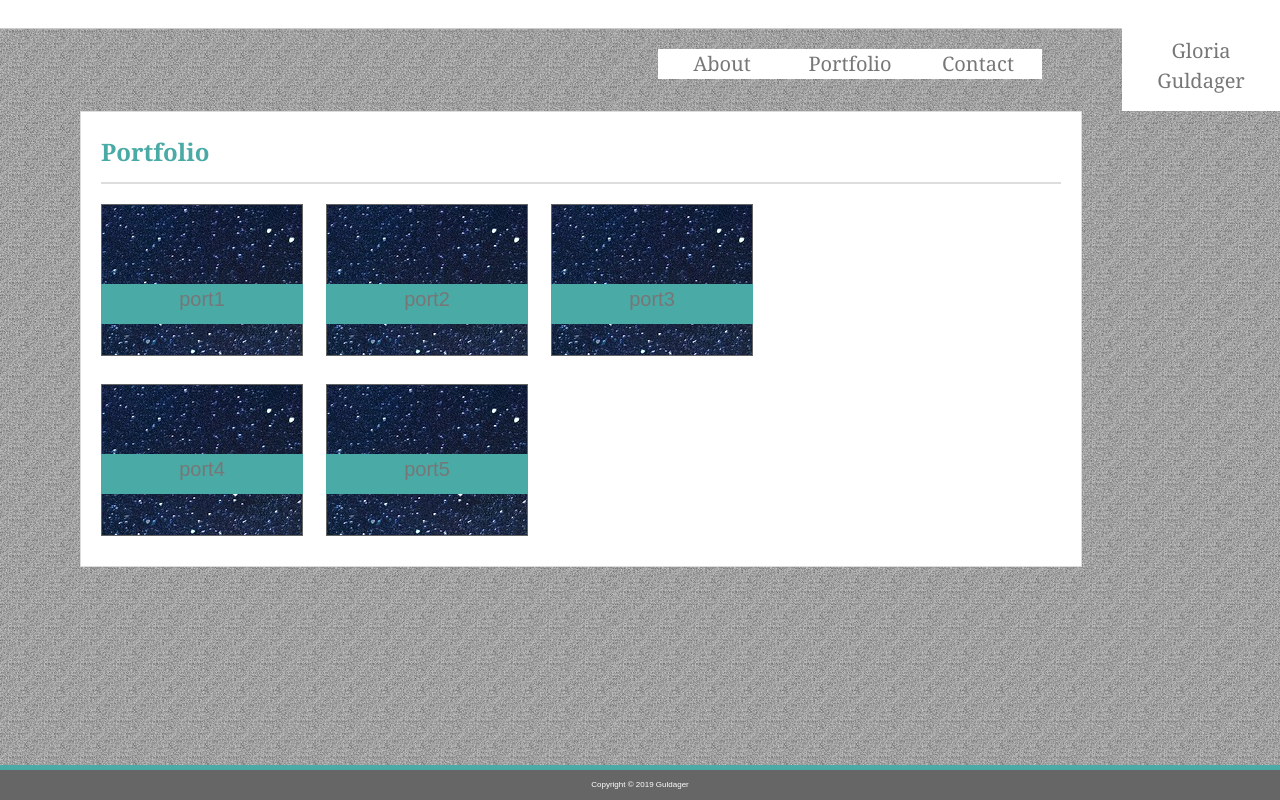
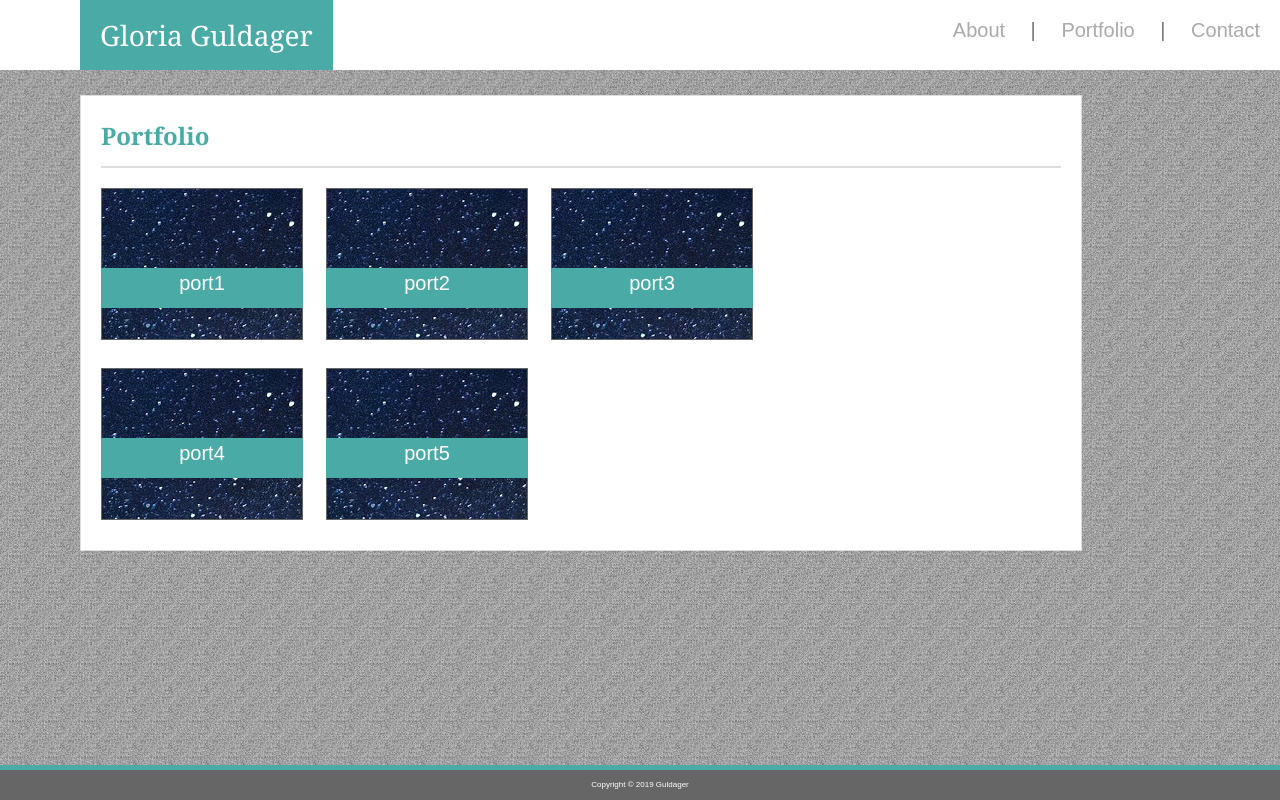
Before and after one commit to GloGuldager/gloguldager.github.io, a plain HTML site: page portfolio.html in a window 1280 px wide. Drawn offline with Linux system fonts and the light colour scheme.

Commit message:
setup portfolio

```diff
--- a/assets/css/style.css
+++ b/assets/css/style.css
@@ -7,79 +7,46 @@ body {
   color: #777777;
   }
 
-header {
-  padding-top: 28px;
-  border-bottom: 1px solid #cccccc;
-  background-color: #ffffff;
-  margin-bottom: 20px;
+nav {
+    float: right;
+    margin: 0;
+    overflow: hidden;
+    text-align: center;
 }
 
-/* .nav-box {
-  width: 960px;
-  margin-top: -81px;
-  margin-left: 6.25%;
-  margin-right: 6.25%;
-  background-color: #ffffff;
-  float: left;
-}  */
+nav ul{
+    margin: 0;
+    padding: 0;
+}
+
+nav ul li{
+    display: inline-block;
+    list-style-type: none;
+}
+
+nav > ul > li > a{
+    color: #aaa;
+    display: block;
+    line-height: 2em;
+    padding: 0.5em 1em;
+    text-decoration: none;
+}
 
 .name {
-  /* position: fixed; */
-  font-family: Georgia, 'Times New Roman', Times, serif;
-  font-size: 24px;
-  color: #ffffff;
-  text-align: center;
-  background-color: #4aaaa5;
-  padding: 15px;
-  margin-left: 6.25%;
-  margin-top: -28px;
-  float: left;
+    font-family: Georgia, 'Times New Roman', Times, serif;
+    color: #ffffff;
+    background-color: #4aaaa5;
+    font-size: 28px;
+    padding: 20px;
+    left: 6.25%;
+    float: left;
+    position: relative;
 }
-
-.nav {
-  position: relative;
-  font-size: 20px;
-  font-family: Georgia, 'Times New Roman', Times, serif;
-  color: #777777;
-  text-align: center;
-  background-color: #ffffff;
-  width: 10%;
-  float: right;
+.bg-div {
+    overflow: hidden;
+    background:#ffffff;
+    margin-bottom: 25px;
 }
-
-
-/* .nav-1 {
-  font-size: 20px;
-  font-family: Georgia, 'Times New Roman', Times, serif;
-  color: #777777;
-  text-align: center;
-  background-color: #ffffff;
-  padding: 15px;
-  width: 10%;
-  float: right;
-}
-
-.nav-2 {
-  font-size: 20px;
-  font-family: Georgia, 'Times New Roman', Times, serif;
-  color: #777777;
-  text-align: center;
-  background-color: #ffffff;
-  padding: 15px;
-  width: 10%;
-  float: right;
-}
-
-.nav-3 {
-  font-size: 20px;
-  font-family: Georgia, 'Times New Roman', Times, serif;
-  color: #777777;
-  text-align: center;
-  background-color: #ffffff;
-  padding: 15px;
-  width: 10%;
-  float: right;
-} */
 .container {
   width: 960px;
   margin-left: 6.25%;
@@ -148,6 +115,7 @@ h2 {
   width: 202px;
   height: 40px;
   background-color: #4aaaa5;
+  color: #ffffff;
   margin-top: 100px;
 }
 
--- a/assets/css/styleportfolio.css
+++ /dev/null
@@ -1,210 +0,0 @@
-body {
-  background-image: url("../images/gray-background-1436871274B7v.jpg");
-  background-color: #777777;
-  font-family: Arial, Helvetica, sans-serif;
-  font-size: 20px;
-  line-height: 150%;
-  color: #777777;
-  }
-
-header {
-  padding-top: 60px;
-  border-bottom: 1px solid #cccccc;
-  background-color: #ffffff;
-  margin-bottom: 20px;
-}
-
-.nav-box {
-  width: 960px;
-  margin-top: -81px;
-  margin-left: 6.25%;
-  margin-right: 6.25%;
-  background-color: #ffffff;
-  float: left;
-}
-
-.name {
-  /* position: fixed; */
-  font-family: Georgia, 'Times New Roman', Times, serif;
-  font-size: 24px;
-  color: #ffffff;
-  text-align: center;
-  background-color: #4aaaa5;
-  padding: 15px;
-  width: 20%;
-  float: left;
-}
-
-.nav-1 {
-  font-size: 20px;
-  font-family: Georgia, 'Times New Roman', Times, serif;
-  color: #777777;
-  text-align: center;
-  background-color: #ffffff;
-  padding: 15px;
-  width: 10%;
-  float: right;
-}
-
-.nav-2 {
-  font-size: 20px;
-  font-family: Georgia, 'Times New Roman', Times, serif;
-  color: #777777;
-  text-align: center;
-  background-color: #ffffff;
-  padding: 15px;
-  width: 10%;
-  float: right;
-}
-
-.nav-3 {
-  font-size: 20px;
-  font-family: Georgia, 'Times New Roman', Times, serif;
-  color: #777777;
-  text-align: center;
-  background-color: #ffffff;
-  padding: 15px;
-  width: 10%;
-  float: right;
-}
-.container {
-  position:relative;
-  width: 960px;
-  margin-left: 6.25%;
-  margin-right: 6.25%;
-  padding: 10px;
-  padding-left: 20px;
-  padding-right: 20px;
-  background-color: #ffffff;
-  border: 1px solid #dddddd;
-  float: left;
-}
-
-h2 {
-    color: #4aaaa5;
-    font-family: Georgia, 'Times New Roman', Times, serif;
-    font-size: 24px;
-    font-weight: bold;
-    padding-top: 15px;
-    padding-bottom: 15px;
-    padding-left: 0px;
-    border-bottom: 2px solid #dddddd;
-}
-
-#bio-image {
-  padding: 10px;
-  padding-left: 0px;
-  float: left;
-}
-
-.title {
-  padding: 10px;
-  padding-left: 0px;
-}
-
-.input {
-  padding: 10px;
-  border: 1px solid #dddddd;
-}
-
-.box-message {
-  padding: 40px;
-}
-
-.submit {
-  width: 70px;
-  padding: 15px;
-  /* padding-left: 0px; */
-  background-color: #4aaaa5;
-  color: #ffffff;
-  text-align: center;
-  margin: 20px;
-  margin-left: 0px;
-}
-
-.port {
-    width: 200px;
-    height: 150px;
-    background-image: url("../images/portplacement.jpg");
-    border: 1px solid #666666;
-    margin: 20px;
-    margin-left: 0px;
-    float: left;
-  }
-
-  .banner {
-    position: relative;
-    width: 202px;
-    height: 40px;
-    background-color: #4aaaa5;
-    margin-top: 100px;
-  }
-
-  .port1 {
-    position: absolute;
-  }
-  .ban1 {
-    text-align: center;
-  }
-
-  .port2 {
-    position: relative;
-    margin-left: 225px;
-    margin-top: -120px;
-    float: left;
-  }
-  .ban2 {
-    margin-left: 225px;
-    margin-top: -40px;
-    text-align: center;
-  }
-  .port3 {
-    position: relative;
-    margin-left: 450px;
-    margin-top: -172px;
-    float: left;
-  }
-  .ban3 {
-    margin-left: 450px;
-    margin-top: -40px;
-    text-align: center;
-  }
-
-  .port4 {
-    position: absolute;
-    margin-left: 0px;
-    margin-top: 60px;
-    float: left;
-  }
-  .ban4 {
-    margin-left: 0px;
-    margin-top: 130px;
-    text-align: center;
-  }
-
-  .port5 {
-    position: relative;
-    margin-left: 225px;
-    margin-top: -110px;
-    float: left;
-  }
-  .ban5 {
-    margin-left: 225px;
-    margin-top: -40px;
-    text-align: center;
-  }
-
-
-footer {
-  position: fixed;
-  left: 0;
-  bottom: 0;
-  width: 100%;
-  /* padding: 20px; */
-  background-color: #666666;
-  font-size: 8px;
-  text-align-last: center;
-  color: white;
-  text-align: center;
-  border-top: solid #4aaaa5 5px;
-}
--- a/portfolio.html
+++ b/portfolio.html
@@ -10,14 +10,16 @@
 
 <body>
 
-  <header></header>
-
-    <div class="nav-box">
-        <fig class="nav name">Gloria Guldager</fig>
-        <nav class="nav nav-1">Contact</nav>
-        <nav class="nav nav-2">Portfolio</nav>
-        <nav class="nav nav-3">About</nav>
-    </div>
+  <div class="bg-div">
+    <div class="name">Gloria Guldager</div>
+    <nav>
+        <ul>
+          <li><a href="index.html">About</a></li> |
+          <li><a href="portfolio.html">Portfolio</a></li> |
+          <li><a href="contact.html">Contact</a></li>
+    </ul>
+    </nav>
+</div>
 
     <div class="container">
 
```
Also changed, not shown: contact.html (+10 -8 lines), index.html (+10 -8 lines), indexlink.html (deleted, +0 -56 lines).
